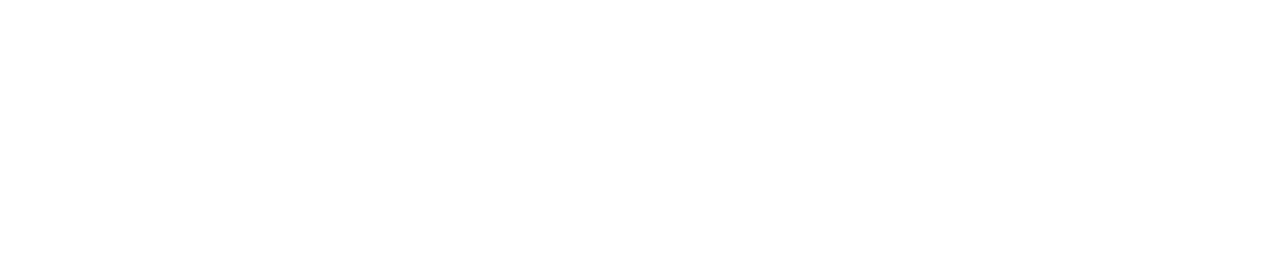
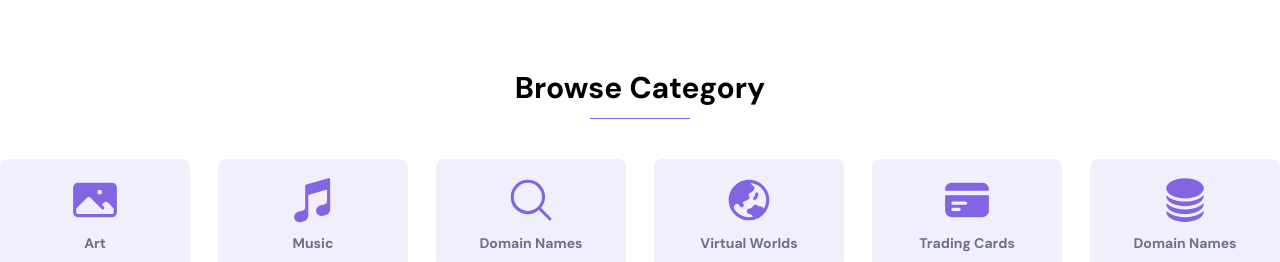
Before and after one commit to MingmaTenzing/mingma-internship, a Next.js app: page / in a window 1280 px wide. Shown: the part 2011-2273 px from the top of the page. Before the commit the page ends 1961 px from the top, so only its background shows below. Built offline with nearby package versions, Linux system fonts and the light colour scheme; no server answers.

Commit message:
browse category finished

```diff
--- /dev/null
+++ b/src/components/BrowseCategory.tsx
@@ -0,0 +1,75 @@
+import { CircleStackIcon, TableCellsIcon } from "@heroicons/react/24/solid"
+import { CreditCardIcon, GlobeAltIcon, GlobeAsiaAustraliaIcon, MagnifyingGlassIcon } from "@heroicons/react/24/solid"
+import { MinusIcon, MusicalNoteIcon, PhotoIcon, PlayCircleIcon } from "@heroicons/react/24/solid"
+
+function BrowseCategory() {
+  return (
+    <div className="mt-[120px]">
+         <div className="flex flex-col items-center space-y-3">
+        <h1 className=" font-[800] text-3xl text-center">Browse Category</h1>
+        <div className="w-[100px] h-[1px] bg-purple"></div>
+      </div>
+
+      <div className="mt-10 grid  grid-cols-2  gap-3 m-auto max-w-[320px]  md:flex md:max-w-[90%] lg:max-w-full md:justify-center md:space-x-4 ">
+        <div className="rounded-lg group hover:bg-darkpurple  w-[140px] lg:w-[200px] bg-purple bg-opacity-10 p-4">
+            <div className="flex flex-col items-center space-y-2 ">
+            <PhotoIcon className="w-[50px] text-purple group-hover:text-white transition-all ease-linear duration-300"/>
+            <p className="group-hover:text-white  text-gray-500 text-sm text-center font-bold transition-all ease-linear duration-300">Art</p>
+            </div>
+
+
+        </div>
+        <div className="rounded-lg group hover:bg-darkpurple w-[140px] lg:w-[200px] bg-purple bg-opacity-10 p-4">
+            <div className="flex flex-col items-center space-y-2 ">
+
+            <MusicalNoteIcon className="w-[50px] text-purple group-hover:text-white transition-all ease-linear duration-300"/>
+            <p className="group-hover:text-white  text-gray-500 text-sm text-center font-bold transition-all ease-linear duration-300">Music</p>
+            </div>
+
+
+        </div>
+        <div className="rounded-lg group hover:bg-darkpurple w-[140px] lg:w-[200px] bg-purple bg-opacity-10 p-4">
+            <div className="flex flex-col items-center space-y-2 ">
+
+            <MagnifyingGlassIcon className="w-[50px] text-purple group-hover:text-white transition-all ease-linear duration-300"/>
+            <p className="group-hover:text-white  text-gray-500 text-sm text-center font-bold transition-all ease-linear duration-300">Domain Names</p>
+            </div>
+
+
+        </div>
+        <div className="rounded-lg group hover:bg-darkpurple w-[140px] lg:w-[200px] bg-purple bg-opacity-10 p-4">
+            <div className="flex flex-col items-center space-y-2 ">
+
+            <GlobeAsiaAustraliaIcon className="w-[50px] text-purple group-hover:text-white transition-all ease-linear duration-300"/>
+            <p className="group-hover:text-white  text-gray-500 text-sm text-center font-bold transition-all ease-linear duration-300">Virtual Worlds</p>
+            </div>
+
+
+        </div>
+        <div className="rounded-lg group hover:bg-darkpurple w-[140px] lg:w-[200px] bg-purple bg-opacity-10 p-4">
+            <div className="flex flex-col items-center space-y-2 group-hover:text-white">
+
+            <CreditCardIcon className="w-[50px] text-purple group-hover:text-white transition-all ease-linear duration-300"/>
+            <p className="group-hover:text-white  text-gray-500 text-sm text-center font-bold transition-all ease-linear duration-300">
+                Trading Cards
+            </p>
+            </div>
+
+
+        </div>
+        <div className="rounded-lg group hover:bg-darkpurple w-[140px] lg:w-[200px] bg-purple bg-opacity-10 p-4">
+            <div className="   flex flex-col items-center space-y-2 ">
+
+            <CircleStackIcon className="w-[50px] text-purple group-hover:text-white transition-all ease-linear duration-300"/>
+            <p className="group-hover:text-white  text-gray-500 text-sm text-center font-bold transition-all ease-linear duration-300">Domain Names</p>
+            </div>
+
+
+        </div>
+
+      </div>
+
+    </div>
+  )
+}
+export default BrowseCategory
--- a/src/pages/index.tsx
+++ b/src/pages/index.tsx
@@ -8,6 +8,7 @@
 import HotCollections from '@/components/HotCollections'
 import NewItems from '@/components/NewItems'
 import TopSellers from '@/components/TopSellers'
+import BrowseCategory from '@/components/BrowseCategory'
 
 
 const inter = Inter({ subsets: ['latin'] })
@@ -34,6 +35,7 @@
       <HotCollections />
       <NewItems />
       <TopSellers />
+      <BrowseCategory/>
 
 
 
--- a/src/utilities/AuthorProfile.tsx
+++ b/src/utilities/AuthorProfile.tsx
@@ -10,7 +10,7 @@
   return (
     <div className="relative z-10">
 
-<Image src={image} alt='author' width={200} height={200} className='w-10  rounded-full border-purple  hover:border-4  transition-all ease-linear duration-200' />
+<Image src={image} alt='author' width={200} height={200} className=' cursor-pointer w-10  rounded-full border-purple  hover:border-4  transition-all ease-linear duration-200' />
 <CheckIcon className="w-4 absolute top-6 left-6  bg-purple text-white rounded-full" />
 </div>
   )
```
